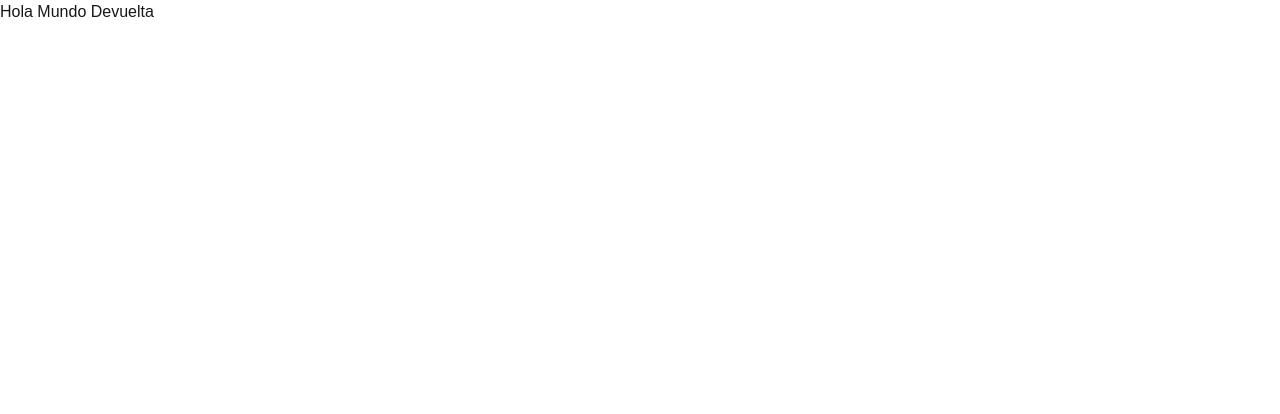
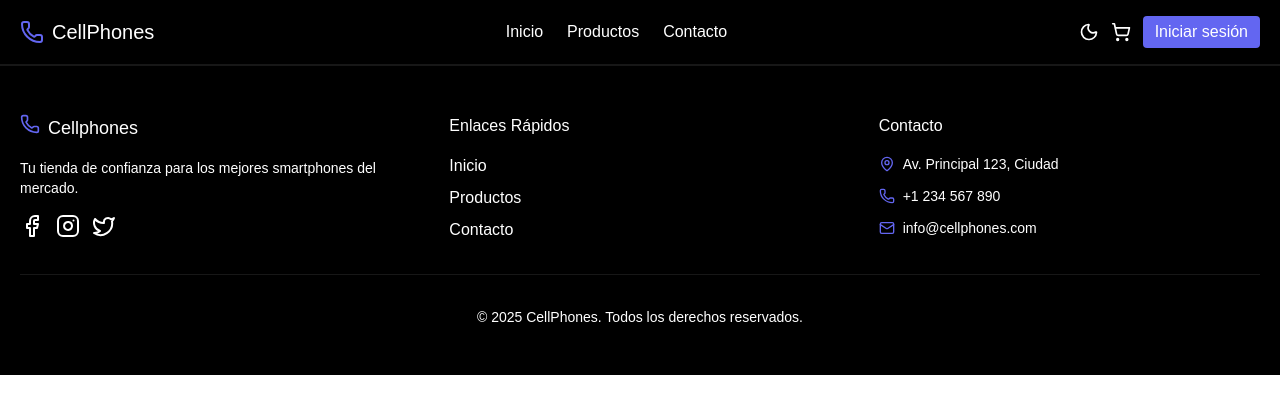
Before and after one commit to faustoleal/ecommerce-phones, a Next.js app: page / in a window 1280 px wide. Shown: the top 414 px of the page. Built offline with nearby package versions, Linux system fonts and the light colour scheme.

Commit message:
agregando componentes footer y navbar

```diff
--- a/package.json
+++ b/package.json
@@ -9,6 +9,7 @@
     "lint": "eslint"
   },
   "dependencies": {
+    "lucide-react": "^0.562.0",
     "mongoose": "^9.0.1",
     "next": "16.0.10",
     "react": "19.2.1",
--- a/src/app/page.tsx
+++ b/src/app/page.tsx
@@ -1,3 +1,11 @@
+import Footer from "../componets/Footer";
+import Navbar from "../componets/Navbar";
+
 export default function Home() {
-  return <h1>Hola Mundo Devuelta</h1>;
+  return (
+    <>
+      <Navbar />
+      <Footer />
+    </>
+  );
 }
--- /dev/null
+++ b/src/componets/Footer.tsx
@@ -0,0 +1,89 @@
+import {
+  Facebook,
+  Instagram,
+  Mail,
+  MapPin,
+  Phone,
+  Twitter,
+} from "lucide-react";
+import Link from "next/link";
+
+const Footer = () => {
+  return (
+    <footer className="border-t bg-black">
+      <div className="container mx-auto px-5 py-12">
+        <div className="grid grid-cols-1 md:grid-cols-3 gap-12">
+          {/* Info de la companía */}
+          <div>
+            <div className="flex item-center gap-2 mb-4">
+              <Phone className="h-5 w-5 text-[#6366F1]" />
+              <span className="text-lg font-mediun text-white">Cellphones</span>
+            </div>
+            <p className="text-sm text-white mb-4">
+              Tu tienda de confianza para los mejores smartphones del mercado.
+            </p>
+            <div className="flex gap-3">
+              <Link href="/" className="text-white">
+                <Facebook />
+              </Link>
+              <Link href="/" className="text-white">
+                <Instagram />
+              </Link>
+              <Link href="/" className="text-white">
+                <Twitter />
+              </Link>
+            </div>
+          </div>
+          {/* Enlaces */}
+          <div>
+            <h3 className="text-white font-medium mb-4">Enlaces Rápidos</h3>
+            <ul className="space-y-2">
+              <li>
+                <Link href="/" className="text-white">
+                  Inicio
+                </Link>
+              </li>
+              <li>
+                <Link href="/" className="text-white">
+                  Productos
+                </Link>
+              </li>
+              <li>
+                <Link href="/" className="text-white">
+                  Contacto
+                </Link>
+              </li>
+            </ul>
+          </div>
+          {/* Contacto */}
+          <div>
+            <h3 className="text-white font-medium mb-4">Contacto</h3>
+            <ul className="space-y-3">
+              <li className="flex items-start gap-2">
+                <MapPin className="h-4 w-4 text-[#6366F1] mt-0.5" />
+                <span className="text-sm text-white">
+                  Av. Principal 123, Ciudad
+                </span>
+              </li>
+              <li className="flex items-center gap-2">
+                <Phone className="h-4 w-4 text-[#6366F1]" />
+                <span className="text-sm text-white">+1 234 567 890</span>
+              </li>
+              <li className="flex items-center gap-2">
+                <Mail className="h-4 w-4 text-[#6366F1]" />
+                <span className="text-sm text-white">info@cellphones.com</span>
+              </li>
+            </ul>
+          </div>
+        </div>
+        <div className="border-t  mt-8 pt-8 text-center">
+          <p className="text-sm text-white">
+            © 2025 CellPhones. Todos los derechos reservados.
+          </p>
+        </div>
+      </div>
+    </footer>
+  );
+};
+
+export default Footer;
--- /dev/null
+++ b/src/componets/Navbar.tsx
@@ -0,0 +1,45 @@
+import Link from "next/link";
+import { Phone, Moon, ShoppingCart, Menu } from "lucide-react";
+
+const Navbar = () => {
+  return (
+    <header className="relative sticky top-0 z-50 w-full border-b  bg-black">
+      <div className="container mx-auto px-5">
+        <div className="flex h-16 item-center justify-between">
+          <Link href="/" className="flex items-center gap-2">
+            <Phone className="h-6 w-6 text-[#6366F1]" />
+            <span className="text-xl font-medium  text-white">CellPhones</span>
+          </Link>
+
+          <div className="hidden md:flex items-center gap-6">
+            <Link href={"/"} className="text-white font-normal">
+              Inicio
+            </Link>
+            <Link href={"/"} className="text-white font-normal">
+              Productos
+            </Link>
+            <Link href={"/"} className="text-white font-normal">
+              Contacto
+            </Link>
+          </div>
+          <div className="flex items-center gap-3">
+            <div>
+              <Moon className="h-5 w-5 text-white" />
+            </div>
+            <div>
+              <ShoppingCart className="h-5 w-5 text-white" />
+            </div>
+            <div className="hidden md:flex bg-[#6366F1] hover:bg-[#8B5CF6] text-white py-1 px-3 rounded-sm">
+              Iniciar sesión
+            </div>
+            <div className="md:hidden">
+              <Menu className="h5 w-5 text-white" />
+            </div>
+          </div>
+        </div>
+      </div>
+    </header>
+  );
+};
+
+export default Navbar;
```
Also changed, not shown: 1 other file (tests, documents, lock files or other folders).
